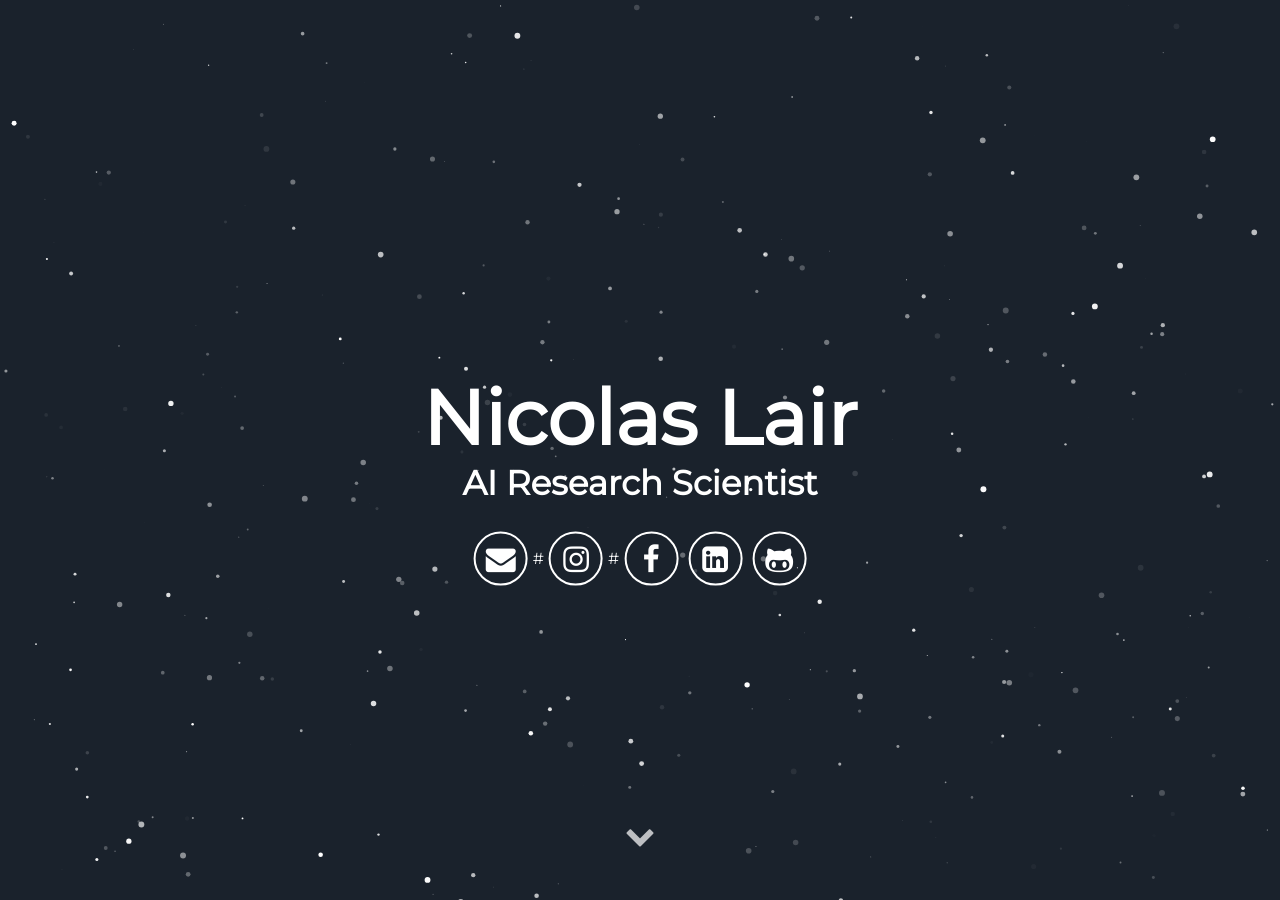
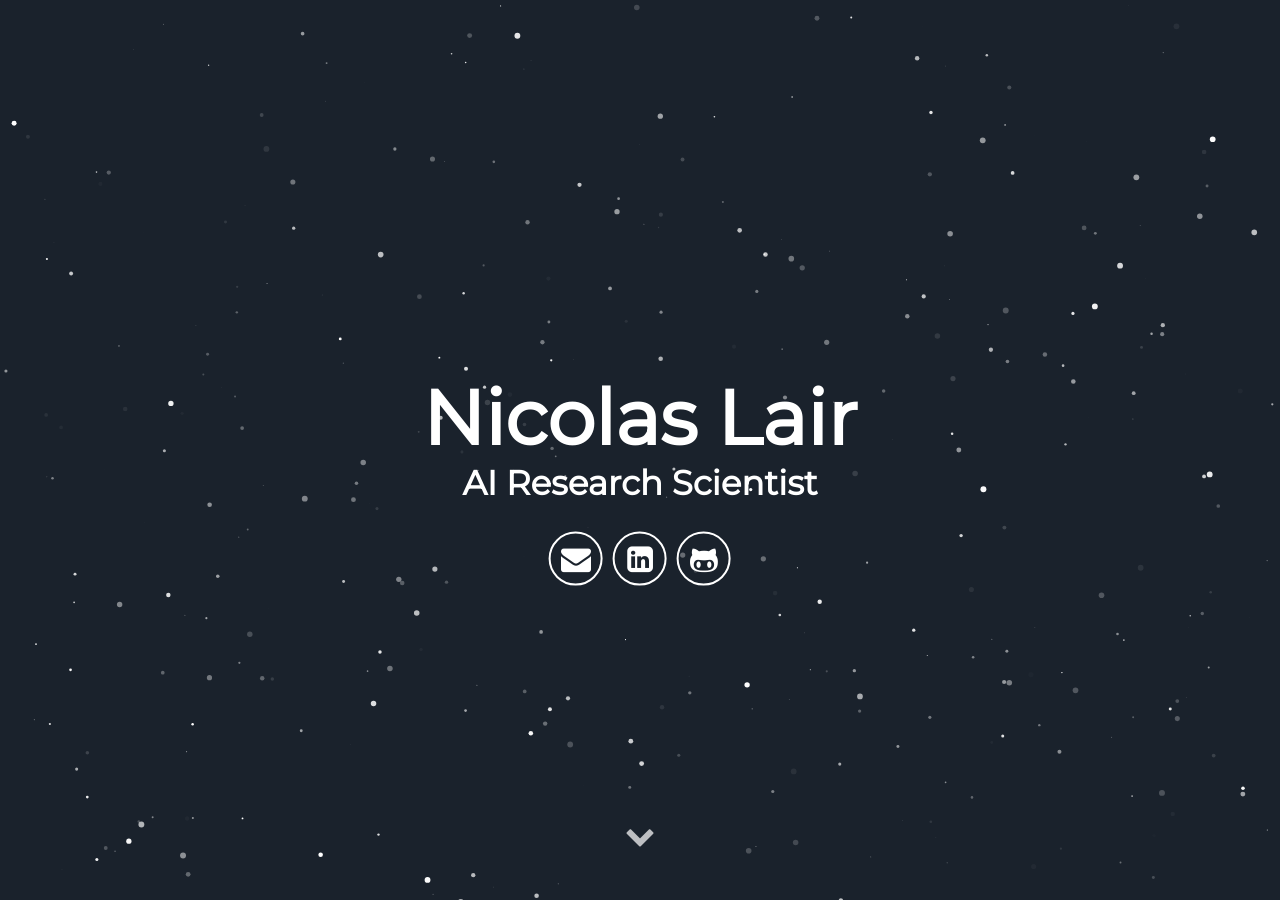
Before and after one commit to nicolas-lair/nicolas-lair.github.io, a Jekyll site: the page built from index.markdown, in a window 1280 px wide and 900 px high. Built offline with Jekyll 4.4.1, drawn with Linux system fonts in a browser that asks for light colours; some web fonts are replaced; our own code applies the rules of GitHub Pages for plain Markdown files.

Commit message:
Update header.html

```diff
--- a/_includes/header.html
+++ b/_includes/header.html
@@ -6,8 +6,8 @@
       </h1>
       <div class="header-icons">
         <a aria-label="Send email" href="mailto:nl.nicolas.lair@gmail.com"><i class="icon fa fa-envelope"></i></a>
-        #<a aria-label="My Instagram" target="_blank" href="https://www.instagram.com/mauriciourraco7"><i class="icon fa fa-instagram" aria-hidden="true"></i></a>
-        # <a aria-label="My Facebook" target="_blank" href="https://www.facebook.com/mauricio.urraco"><i class="icon fa fa-facebook" aria-hidden="true"></i></a>
+        <!-- <a aria-label="My Instagram" target="_blank" href="https://www.instagram.com/mauriciourraco7"><i class="icon fa fa-instagram" aria-hidden="true"></i></a> -->
+        <!-- <a aria-label="My Facebook" target="_blank" href="https://www.facebook.com/mauricio.urraco"><i class="icon fa fa-facebook" aria-hidden="true"></i></a> -->
         <a aria-label="My LinkedIn" target="_blank" href="https://www.linkedin.com/in/lairnicolas/"><i class="icon fa fa-linkedin-square" aria-hidden="true"></i></a>
         <a aria-label="My Github" target="_blank" href="https://github.com/nicolas-lair"><i class="icon fa fa-github-alt" aria-hidden="true"></i></a>
       </div>
```
